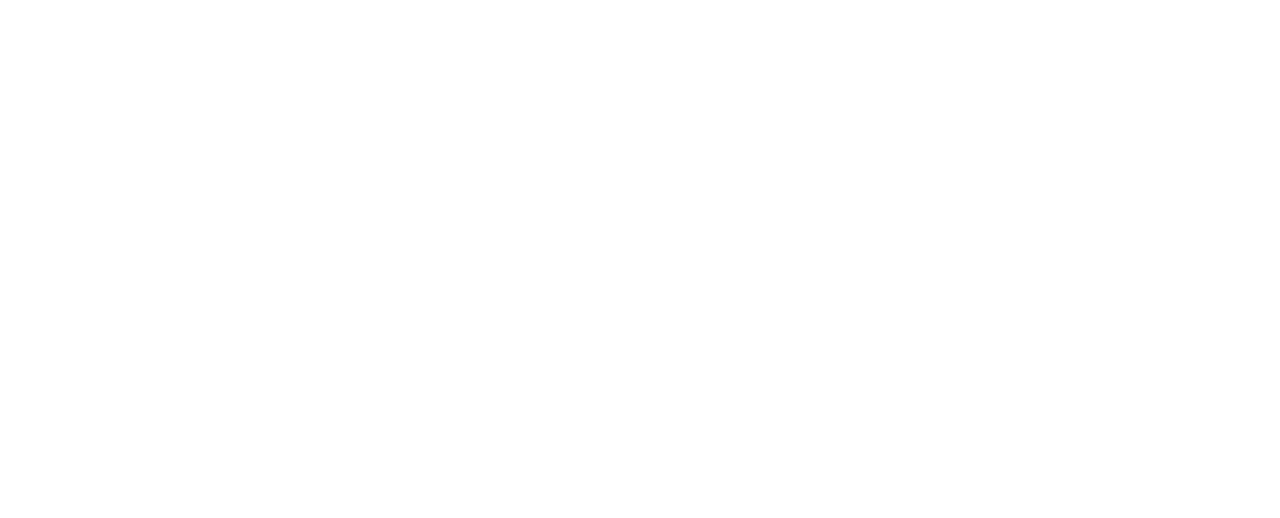
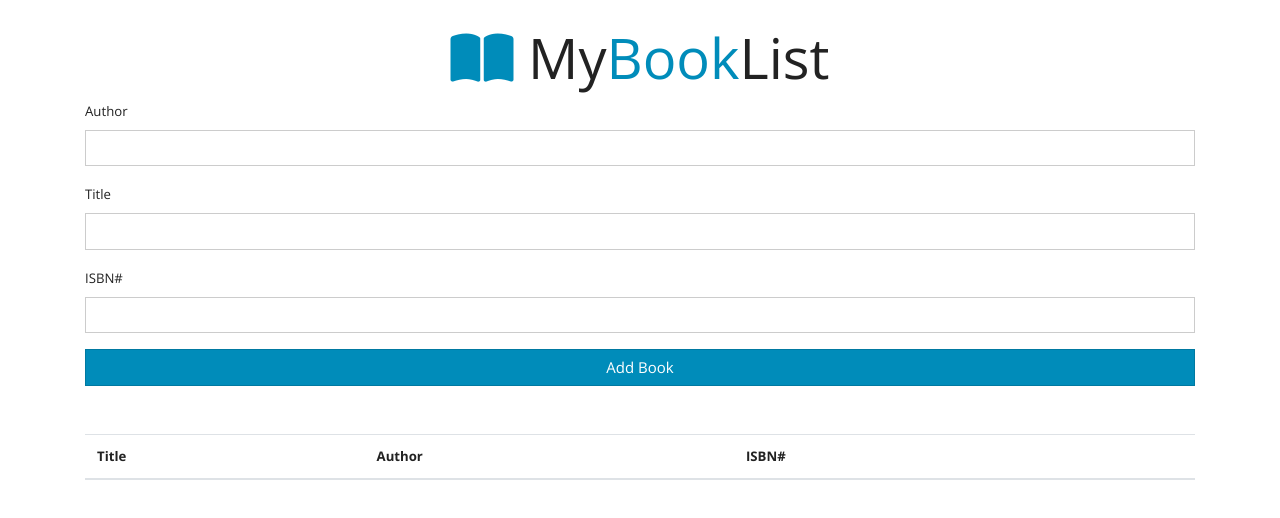
Before and after one commit to razjoorez/jsFetch, a plain HTML site: page traversy-media/booklist/index.html in a window 1280 px wide. Drawn offline with nearby package versions, Linux system fonts and the light colour scheme.

Commit message:
booklist html

```diff
--- a/traversy-media/booklist/index.html
+++ b/traversy-media/booklist/index.html
@@ -3,10 +3,45 @@
 <head>
     <meta charset="UTF-8">
     <meta name="viewport" content="width=device-width, initial-scale=1.0">
+
+    <link rel="stylesheet" href="https://cdnjs.cloudflare.com/ajax/libs/font-awesome/6.5.1/css/all.min.css" integrity="sha512-DTOQO9RWCH3ppGqcWaEA1BIZOC6xxalwEsw9c2QQeAIftl+Vegovlnee1c9QX4TctnWMn13TZye+giMm8e2LwA==" crossorigin="anonymous" referrerpolicy="no-referrer" />
     <link rel="stylesheet" href="https://bootswatch.com/4/yeti/bootstrap.min.css">
+    <!-- <link rel="stylesheet" href="style.css"> -->
     <title>MyBookList App</title>
 </head>
 <body>
+    <div class="container mt-4">
+    <h1 class="display-4 text-center">
+        <i class="fas fa-book-open text-primary"></i>
+        My<span class="text-primary">Book</span>List</h1>
+        <form id="book-form">
+            <div class="form-group">
+                <label for="author">Author</label>
+                <input type="text" id="author" class="form-control">
+            </div>
+            <div class="form-group">
+                <label for="title">Title</label>
+                <input type="text" id="title" class="form-control">
+            </div>
+            <div class="form-group">
+                <label for="isbn">ISBN#</label>
+                <input type="text" id="isbn" class="form-control">
+            </div>
+
+            <input type="submit" value="Add Book" class="btn btn-primary btn-block">
+        </form>
+        <table class="table table-striped mt-5">
+            <thead>
+                <th>Title</th>
+                <th>Author</th>
+                <th>ISBN#</th>
+                <th></th>
+            </thead>
+            <tbody id="book-list">
+
+            </tbody>
+        </table>
+    </div>
     <script src="./app.js"></script>
 </body>
 </html>
--- /dev/null
+++ b/traversy-media/booklist/style.css
@@ -0,0 +1,5 @@
+/* .container {
+    margin-left: 100px;
+    max-width: 200px;
+    background-color: red;
+} */
```
